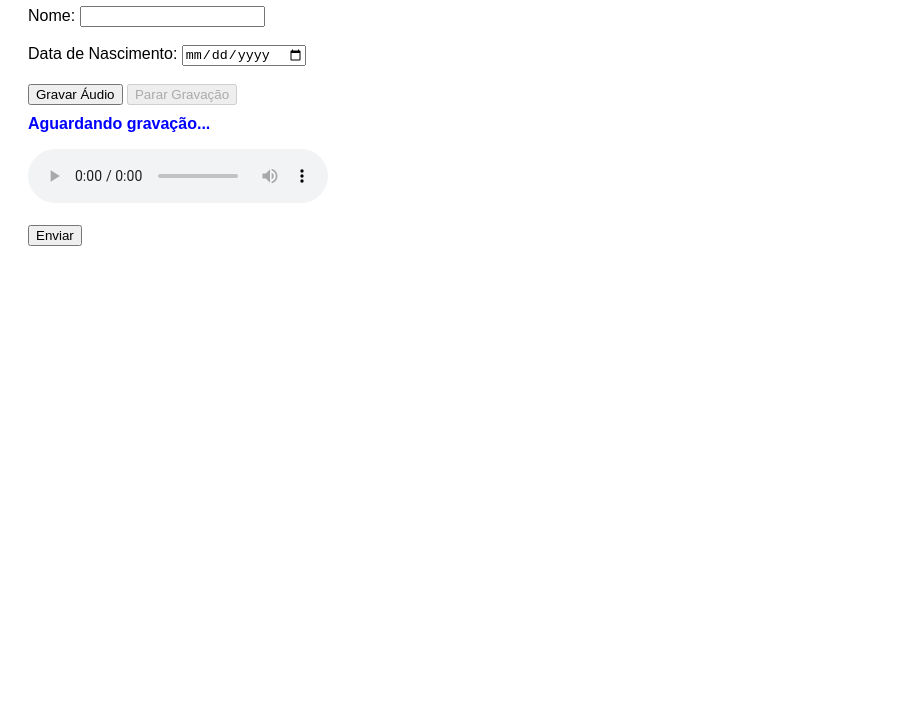
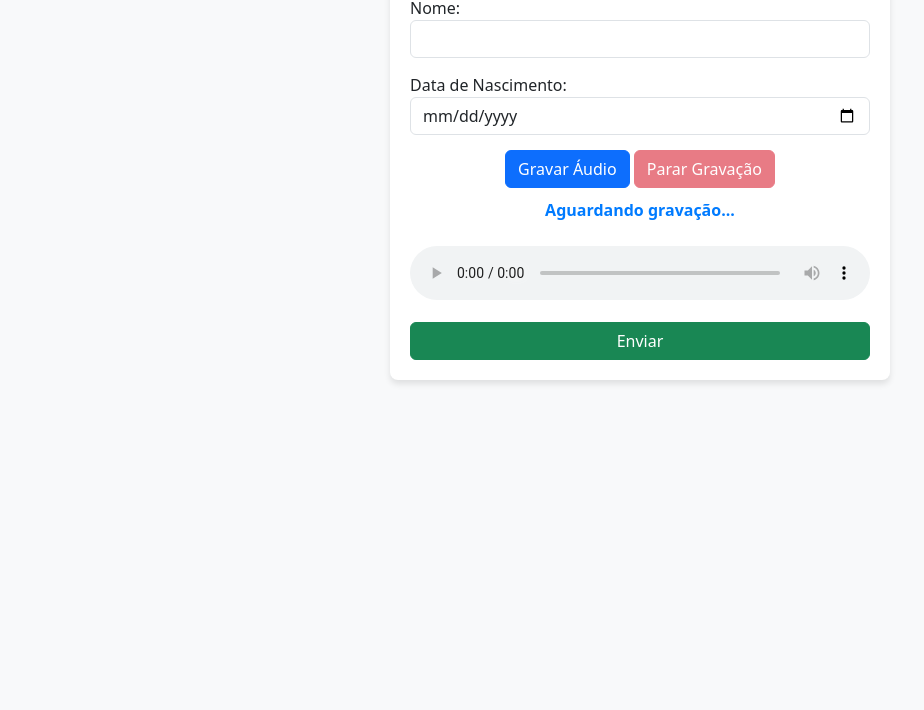
Before and after one commit to davimelovasc/poc-assistente-ui, a plain HTML site: page index.html in a window 1280 px wide. Shown: the part 90-800 px from the top of the page, without its empty margins (0-924 px from the left). Drawn offline with nearby package versions, Linux system fonts and the light colour scheme.

Commit message:
first commit

```diff
--- a/index.html
+++ b/index.html
@@ -4,31 +4,38 @@
     <meta charset="UTF-8">
     <meta name="viewport" content="width=device-width, initial-scale=1.0">
     <title>Gravação de Áudio</title>
+    <link rel="stylesheet" href="https://cdn.jsdelivr.net/npm/bootstrap@5.3.0/dist/css/bootstrap.min.css">
     <style>
-        body { font-family: Arial, sans-serif; padding: 20px; }
-        #status { margin-top: 10px; font-weight: bold; color: blue; }
-        #responseContainer { margin-top: 20px; }
+        body { background-color: #f8f9fa; padding: 20px; }
+        .container { max-width: 500px; background: white; padding: 20px; border-radius: 8px; box-shadow: 0 4px 6px rgba(0, 0, 0, 0.1); }
+        .form-group { margin-bottom: 15px; }
+        #status { margin-top: 10px; font-weight: bold; color: #007bff; }
+        #responseContainer { margin-top: 20px; padding: 15px; background: #e9ecef; border-radius: 5px; }
     </style>
 </head>
 <body>
-    <h2>Gravar Áudio e Enviar</h2>
-    <form id="audioForm">
-        <label for="name">Nome:</label>
-        <input type="text" id="name" name="name" required><br><br>
-
-        <label for="birthdate">Data de Nascimento:</label>
-        <input type="date" id="birthdate" name="birthdate" required><br><br>
-
-        <button type="button" id="startRecord">Gravar Áudio</button>
-        <button type="button" id="stopRecord" disabled>Parar Gravação</button>
-        <p id="status">Aguardando gravação...</p>
-        <audio id="audioPlayer" controls></audio>
-
-        <br><br>
-        <button type="submit">Enviar</button>
-    </form>
-
-    <div id="responseContainer"></div>
+    <div class="container">
+        <h2 class="text-center">Gravar Áudio e Enviar</h2>
+        <form id="audioForm">
+            <div class="form-group">
+                <label for="name">Nome:</label>
+                <input type="text" id="name" name="name" class="form-control" required>
+            </div>
+            <div class="form-group">
+                <label for="birthdate">Data de Nascimento:</label>
+                <input type="date" id="birthdate" name="birthdate" class="form-control" required>
+            </div>
+            <div class="text-center">
+                <button type="button" id="startRecord" class="btn btn-primary">Gravar Áudio</button>
+                <button type="button" id="stopRecord" class="btn btn-danger" disabled>Parar Gravação</button>
+            </div>
+            <p id="status" class="text-center">Aguardando gravação...</p>
+            <audio id="audioPlayer" controls class="w-100 mt-2"></audio>
+            <br>
+            <button type="submit" class="btn btn-success w-100 mt-3">Enviar</button>
+        </form>
+        <div id="responseContainer" class="d-none"></div>
+    </div>
 
     <script>
         let mediaRecorder;
@@ -84,16 +91,18 @@
             formData.append("birthdate", document.getElementById("birthdate").value);
 
             try {
-                const response = await fetch("https://n8n.srv733432.hstgr.cloud/webhook-test/audio-upload", {
+                const response = await fetch("https://n8n.srv733432.hstgr.cloud/webhook/audio-upload", {
                     method: "POST",
                     body: formData
                 });
 
                 const responseText = await response.text();
+                document.getElementById("responseContainer").classList.remove("d-none");
                 document.getElementById("responseContainer").innerHTML = responseText;
                 document.getElementById("status").innerText = "Envio concluído!";
             } catch (error) {
                 document.getElementById("status").innerText = "Erro ao enviar.";
+                document.getElementById("responseContainer").classList.remove("d-none");
                 document.getElementById("responseContainer").innerText = "Erro: " + error.message;
             }
         });
```
